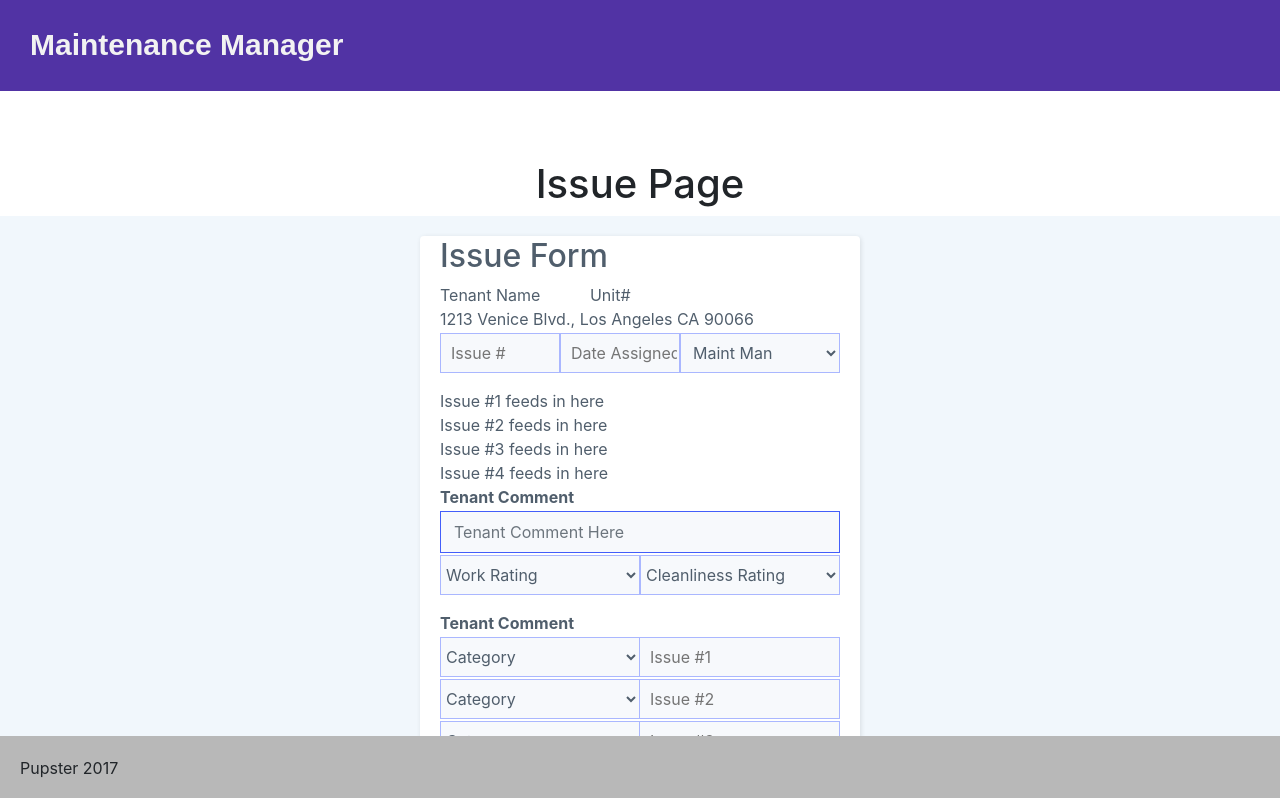
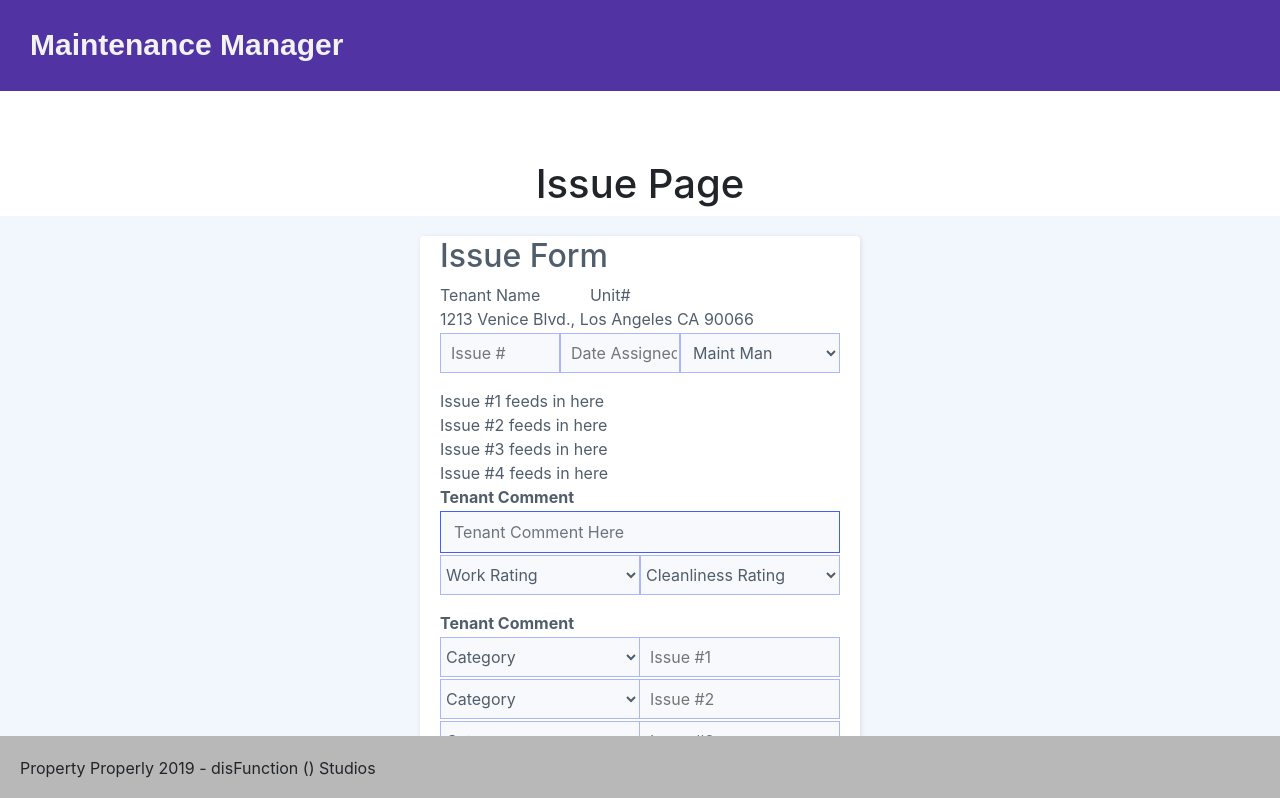
Before and after one commit to Brainchild13/Project3-Property-maintenance, a React (Create React App) app in the folder client/: page /search in a window 1280 px wide. Shown: the top 798 px of the page. Built offline with nearby package versions, Linux system fonts and the light colour scheme.

Commit message:
Changed footer wording

```diff
--- a/client/src/components/Footer/Footer.js
+++ b/client/src/components/Footer/Footer.js
@@ -4,7 +4,7 @@ import './style.css';
 function Footer() {
   return (
     <footer className="footer">
-      <span>Pupster 2017</span>
+      <span>Property Properly 2019 - disFunction () Studios</span>
     </footer>
   );
 }
```
